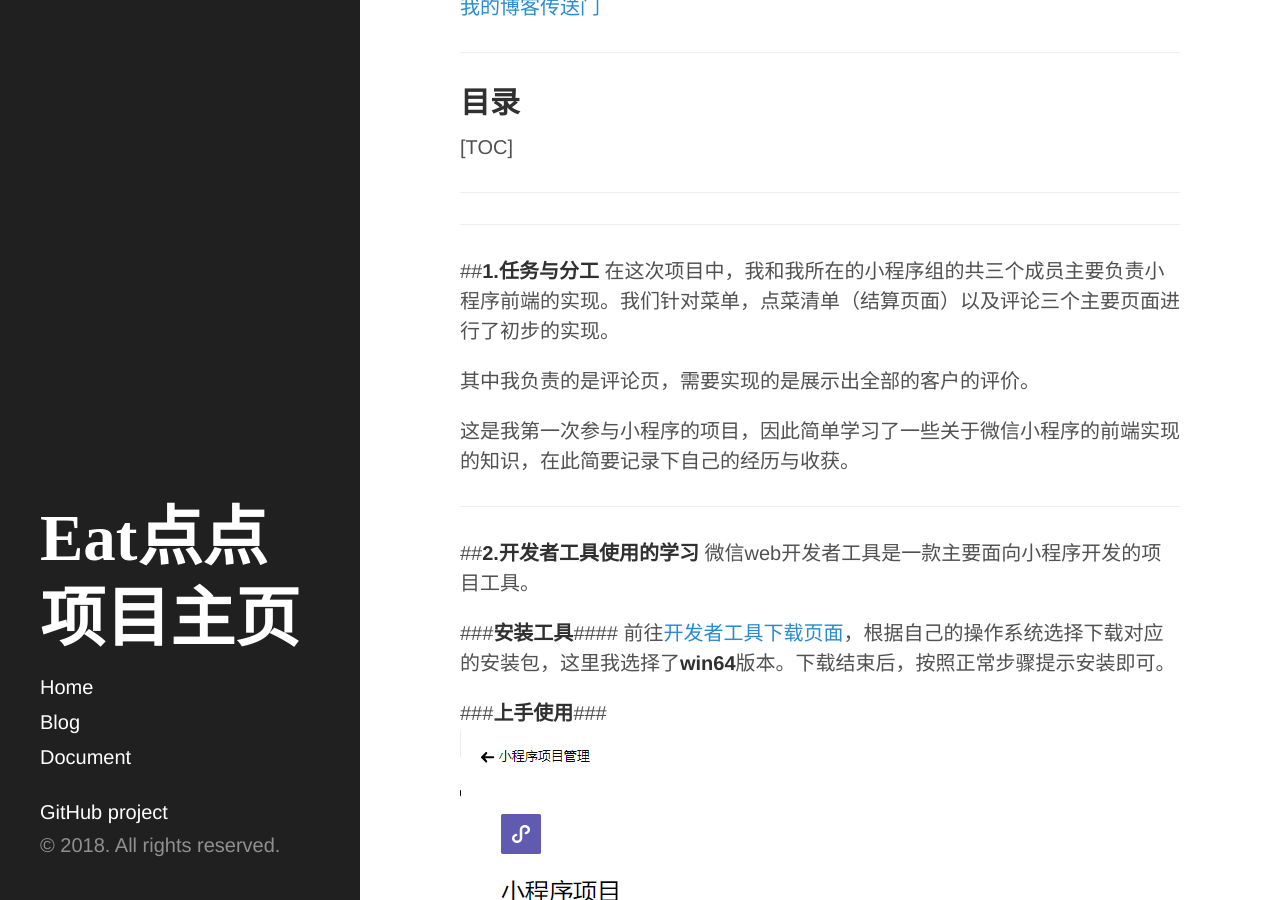
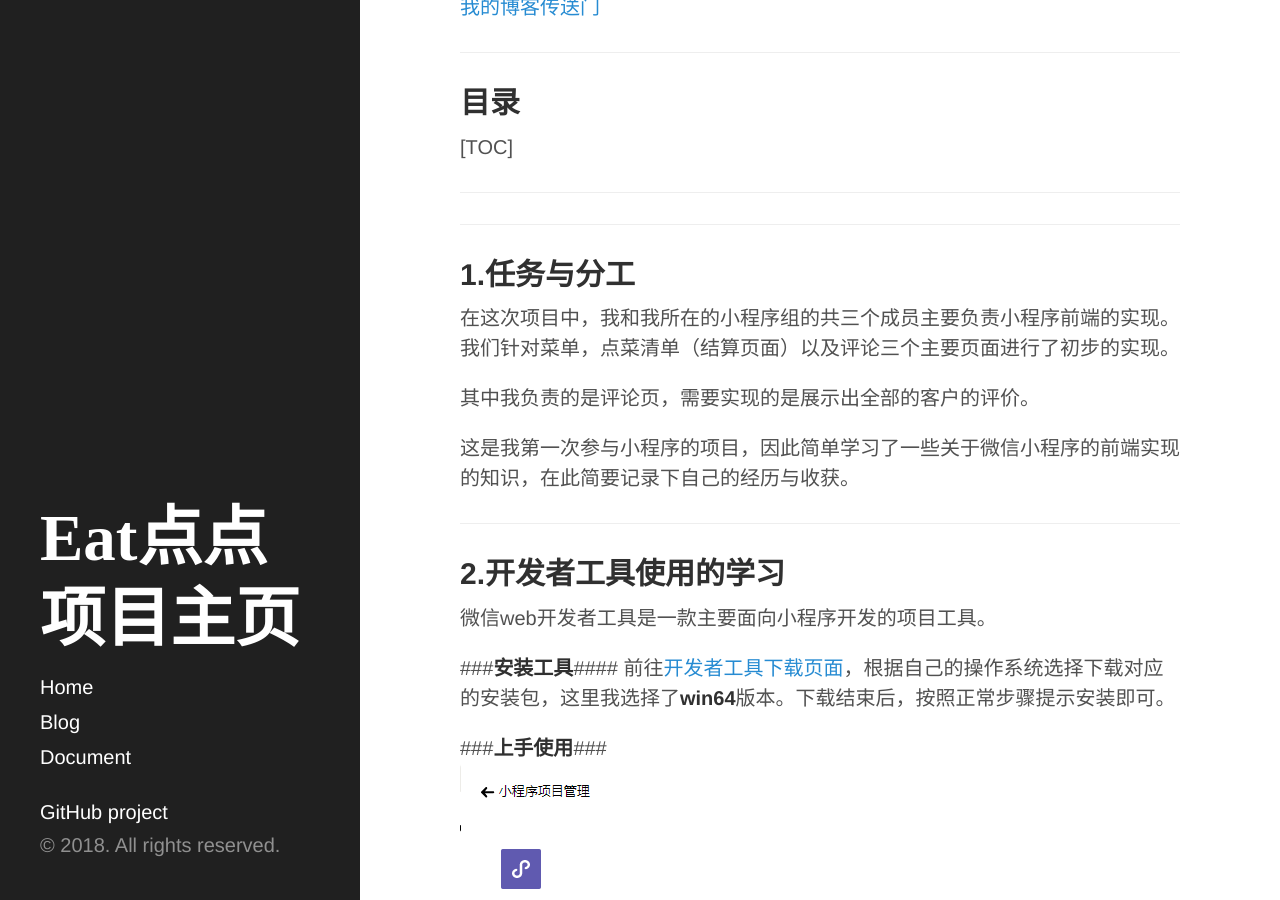
Before and after one commit to ChickenDinner8/ChickenDinner8.github.io, a Jekyll site: the page built from _posts/2018-04-15-微信小程序学习日志.md, in a window 1280 px wide and 900 px high, scrolled down 380 px. Built offline with Jekyll 4.4.1, drawn with Linux system fonts in a browser that asks for light colours.

```diff
--- a/_posts/2018-04-15-微信小程序学习日志.md
+++ b/_posts/2018-04-15-微信小程序学习日志.md
@@ -15,13 +15,13 @@ tags : blog
 [我的博客传送门](https://blog.csdn.net/pomelo_W/article/details/79954284)
 
 ---
-## **目录**
+## **目录** ##
 [TOC]
 
 --------
 
 ---
-##**1.任务与分工**
+## **1.任务与分工** ##
 在这次项目中，我和我所在的小程序组的共三个成员主要负责小程序前端的实现。我们针对菜单，点菜清单（结算页面）以及评论三个主要页面进行了初步的实现。
 
 其中我负责的是评论页，需要实现的是展示出全部的客户的评价。
@@ -29,7 +29,7 @@ tags : blog
 这是我第一次参与小程序的项目，因此简单学习了一些关于微信小程序的前端实现的知识，在此简要记录下自己的经历与收获。
 
 ---
-##**2.开发者工具使用的学习**
+## **2.开发者工具使用的学习**
 微信web开发者工具是一款主要面向小程序开发的项目工具。
 
 
```
